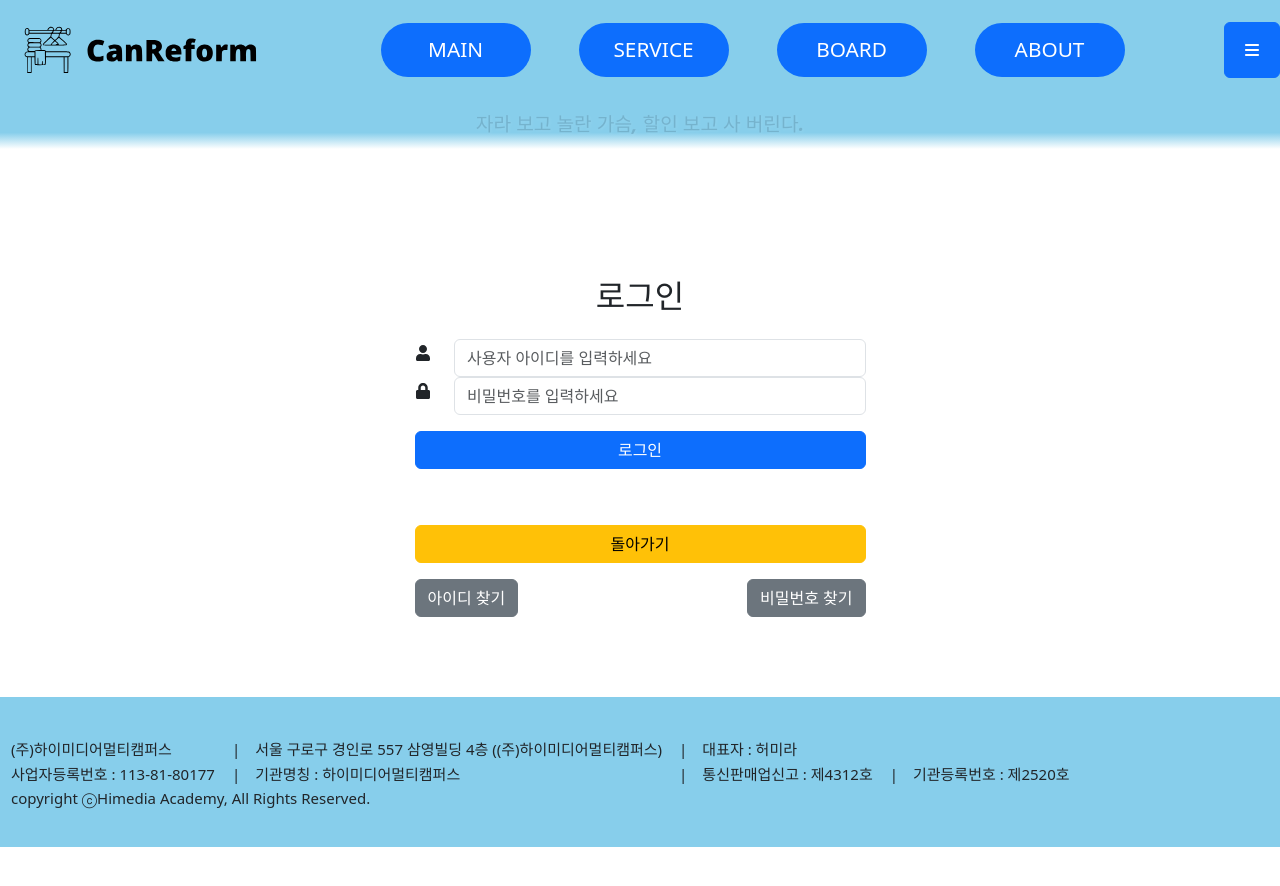
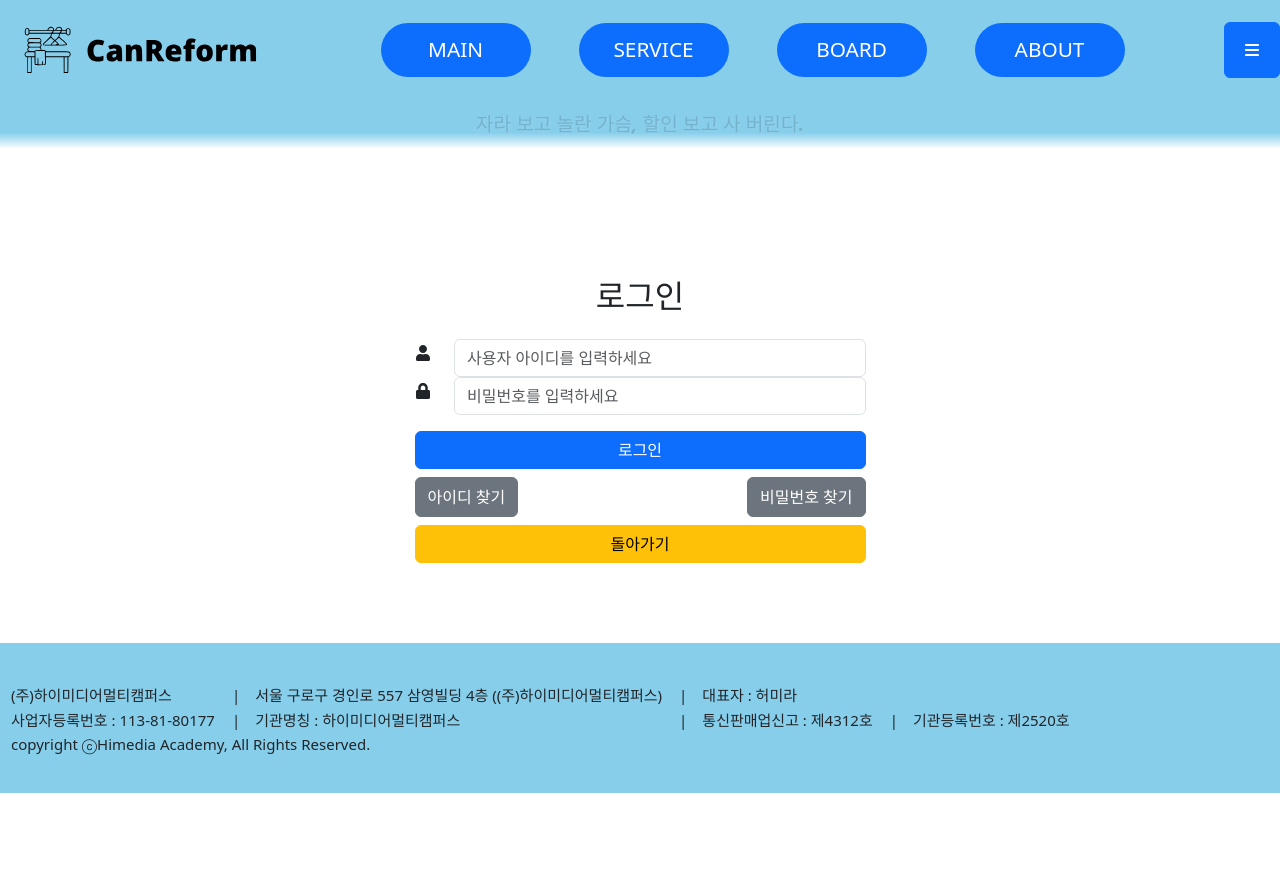
Before and after one commit to SJC-s/CanReform, a React (Vite) app: page /login in a window 1280 px wide. Shown: the top 886 px of the page. Built offline with nearby package versions, Linux system fonts and the light colour scheme.

Commit message:
#12 로그인 디자인 수정

```diff
--- a/src/component/RfAuthorization/Login.jsx
+++ b/src/component/RfAuthorization/Login.jsx
@@ -161,22 +161,21 @@ export default function Login({ setIsLoggedInId }) {
                             >
                                 {isLoading ? '로그인 중...' : '로그인'}
                             </Button>
-                            <GoogleAuthLogin setIsLoggedInId={setIsLoggedInId}/>
+                            {/* 아이디/비밀번호 찾기 링크 */}
+                            <div className="d-flex justify-content-between">
+                                <Button variant="secondary" onClick={() => navigate('/findUserid')}>
+                                    아이디 찾기
+                                </Button>
+                                <GoogleAuthLogin setIsLoggedInId={setIsLoggedInId}/>
+                                <Button variant="secondary" onClick={() => navigate('/findPassword')}>
+                                    비밀번호 찾기
+                                </Button>
+                            </div>
                             <Button
                                 variant="warning"
                                 onClick={() => navigate(-1)}
                             >
                                 돌아가기
-                            </Button>
-                        </div>
-
-                        {/* 아이디/비밀번호 찾기 링크 */}
-                        <div className="d-flex justify-content-between mt-3">
-                            <Button variant="secondary" onClick={() => navigate('/findUserid')}>
-                                아이디 찾기
-                            </Button>
-                            <Button variant="secondary" onClick={() => navigate('/findPassword')}>
-                                비밀번호 찾기
                             </Button>
                         </div>
                     </Form>
--- a/src/component/RfAuthorization/Mypage.jsx
+++ b/src/component/RfAuthorization/Mypage.jsx
@@ -1,4 +1,4 @@
-import React, { useEffect, useState } from 'react';
+import { useEffect, useState } from 'react';
 import axios from 'axios';
 import { useNavigate } from 'react-router-dom';
 import '../../css/Mypage.css'; // 스타일을 적용할 CSS 파일
```
